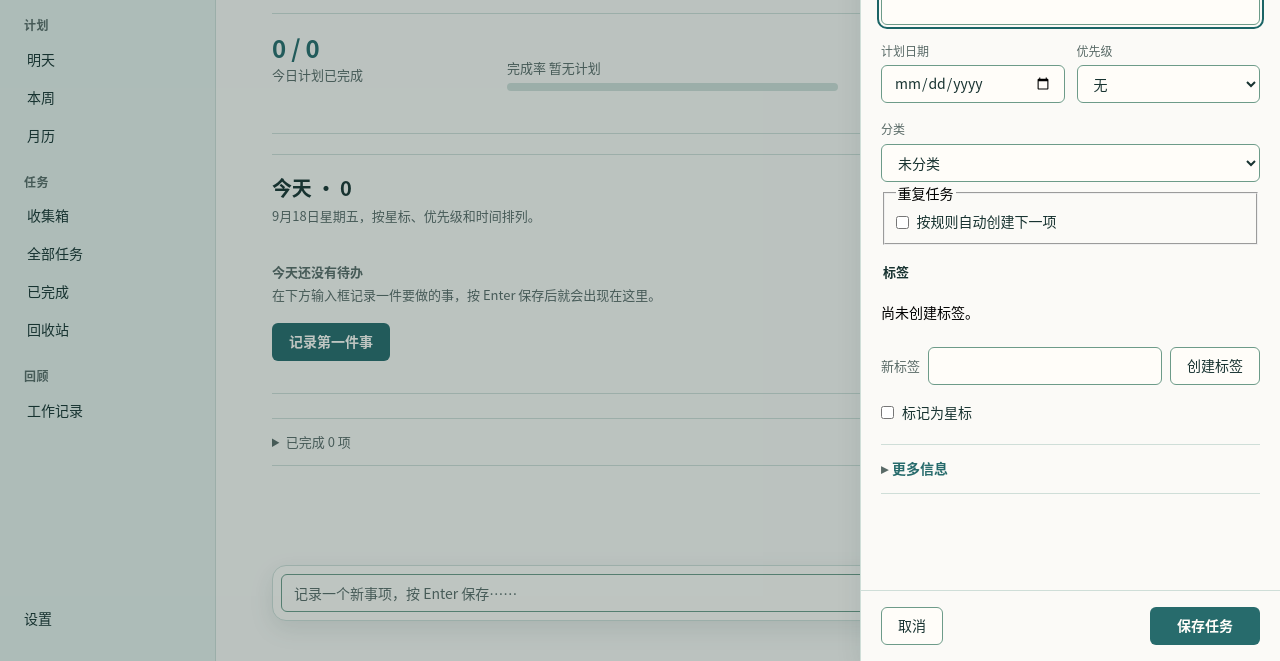
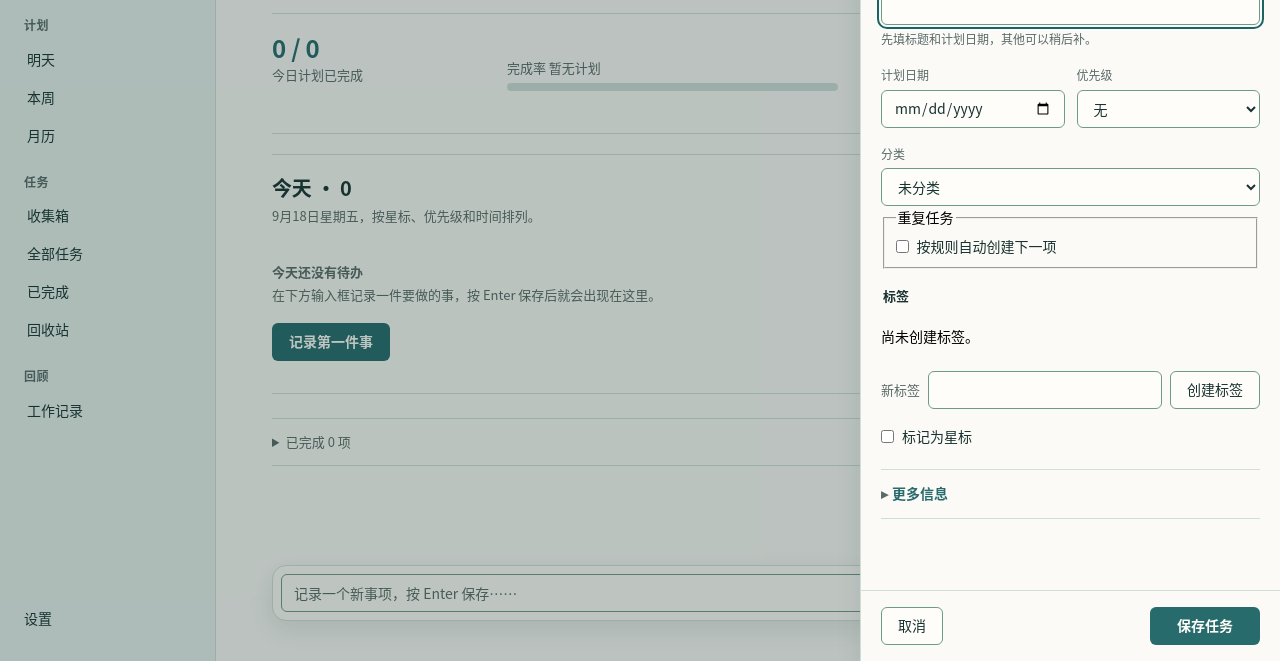
Before and after one commit to Meiuxs/WorkTodo, a website with bundled scripts: page src/dashboard/index.html in a window 1280 px wide. Both pictures are taken after a click on the button "更多字段". Shown: the part 139-800 px from the top of the page. Built offline with nearby package versions, Linux system fonts and the light colour scheme; some packages are replaced by stand-ins of ours.

Commit message:
feat: make task editing progressive

```diff
--- a/src/dashboard/index.css
+++ b/src/dashboard/index.css
@@ -733,6 +733,7 @@ input::placeholder { color: var(--muted); }
 }
 .drawer-body { overflow: auto; padding: var(--sp-6); }
 .field { display: grid; gap: var(--sp-2); color: var(--muted); font-size: var(--fs-caption); }
+.field-hint { margin: var(--sp-2) 0 0; color: var(--muted); font-size: var(--fs-caption); }
 .field-grid { display: grid; grid-template-columns: 1fr 1fr; gap: var(--sp-4); margin-top: var(--sp-5); }
 .drawer-body > .field,
 .drawer-body > .check-field { margin-top: var(--sp-5); }
--- a/src/dashboard/index.html
+++ b/src/dashboard/index.html
@@ -66,12 +66,13 @@
         </header>
         <div class="drawer-body">
           <label class="field">任务名称<input name="title" maxlength="200" required autofocus></label>
+          <p class="field-hint">先填标题和计划日期，其他可以稍后补。</p>
           <div class="field-grid">
             <label class="field">计划日期<input name="scheduledDate" type="date"></label>
             <label class="field">优先级<select name="priority"><option value="none">无</option><option value="low">低</option><option value="medium">中</option><option value="high">高</option></select></label>
           </div>
           <label class="field">分类<select name="categoryId"></select></label>
-          <fieldset class="recurring-picker">
+          <fieldset class="recurring-picker" data-recurring-picker>
             <legend>重复任务</legend>
             <label class="check-field"><input name="recurring" type="checkbox"> 按规则自动创建下一项</label>
             <div class="field-grid" data-recurring-fields hidden>
--- a/src/dashboard/task-editor.js
+++ b/src/dashboard/task-editor.js
@@ -55,6 +55,7 @@ export function createTaskEditor({
   let subtaskBusy = false;
   const recurring = field(form, 'recurring');
   const recurringFields = dialog.querySelector('[data-recurring-fields]');
+  const recurringPicker = dialog.querySelector('[data-recurring-picker]');
 
   function populateCategories(categories, selectedId) {
     category.innerHTML = '<option value="">未分类</option>'
@@ -137,6 +138,7 @@ export function createTaskEditor({
     title.textContent = '新增任务';
     form.reset();
     recurring.checked = false;
+    recurringPicker.hidden = false;
     updateRecurringVisibility();
     populateCategories(await getCategories(), defaults.categoryId ?? null);
     await loadTags(defaults.tagIds ?? []);
@@ -158,6 +160,7 @@ export function createTaskEditor({
     title.textContent = task.title;
     form.reset();
     recurring.checked = false;
+    recurringPicker.hidden = true;
     updateRecurringVisibility();
     populateCategories(await getCategories(), task.categoryId);
     await loadTags(task.tagIds ?? []);
--- a/src/dashboard/views/today-view.js
+++ b/src/dashboard/views/today-view.js
@@ -31,7 +31,7 @@ export function createTodayView({ root, query, statistics, today, onAction, onEd
           <span class="eyebrow">下一步</span>
           ${nextTask === null
             ? '<strong>记录第一件事</strong><span>从下方快速新增开始</span>'
-            : `<button type="button" class="today-summary__task" data-next-task="${escapeHtml(nextTask.id)}">${escapeHtml(nextTask.title)}</button><span>${overdue.length > 0 ? '先处理逾期事项' : '今天可以推进'}</span>`}
+            : `<button type="button" class="today-summary__task" aria-label="下一步任务" data-next-task="${escapeHtml(nextTask.id)}">${escapeHtml(nextTask.title)}</button><span>${overdue.length > 0 ? '先处理逾期事项' : '今天可以推进'}</span>`}
         </div>
       </section>
       ${overdue.length > 0 ? `<section class="view-section view-section--overdue" aria-labelledby="overdue-heading">
```
Also changed, not shown: tests/e2e/editor-conflict.spec.js (+2 -0 lines).
